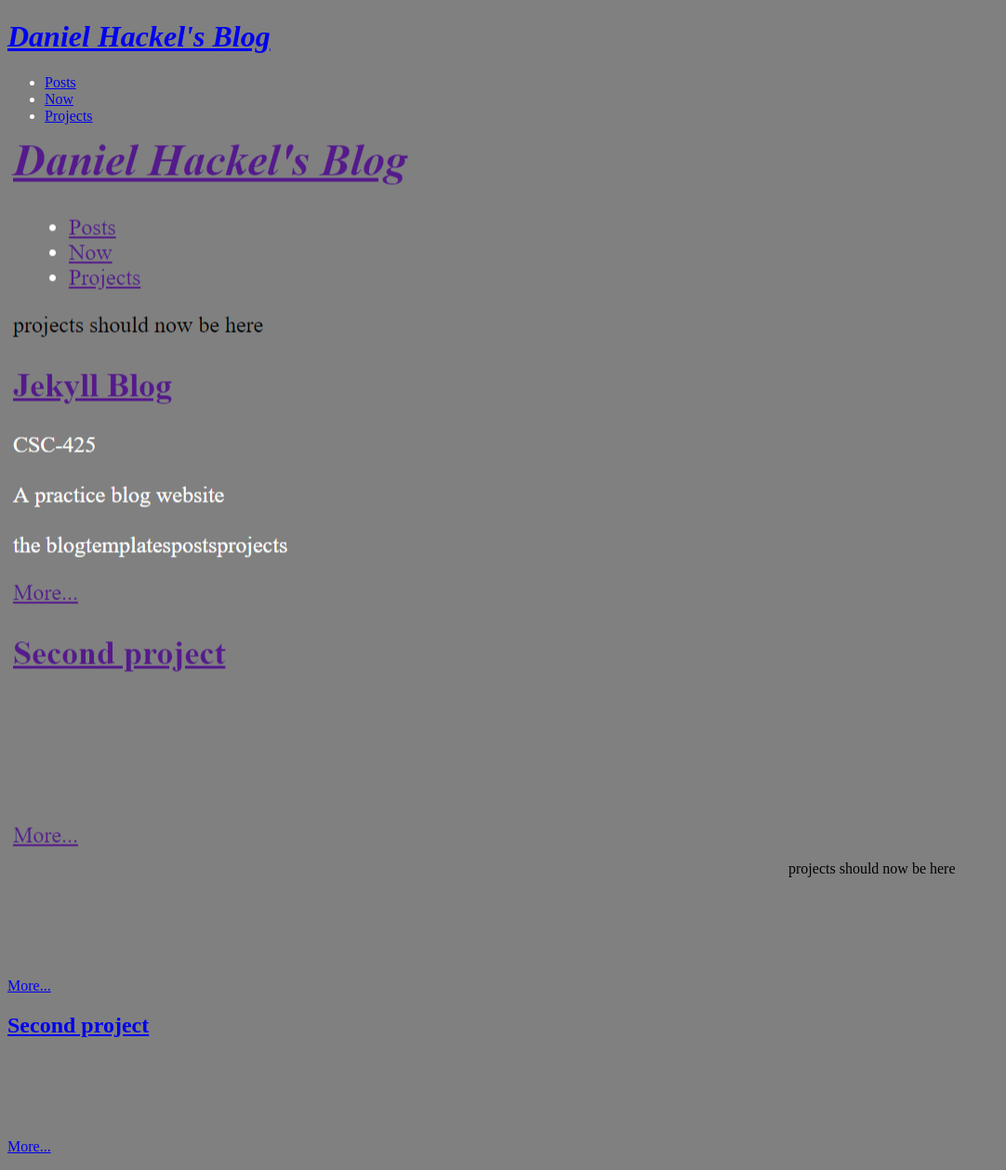
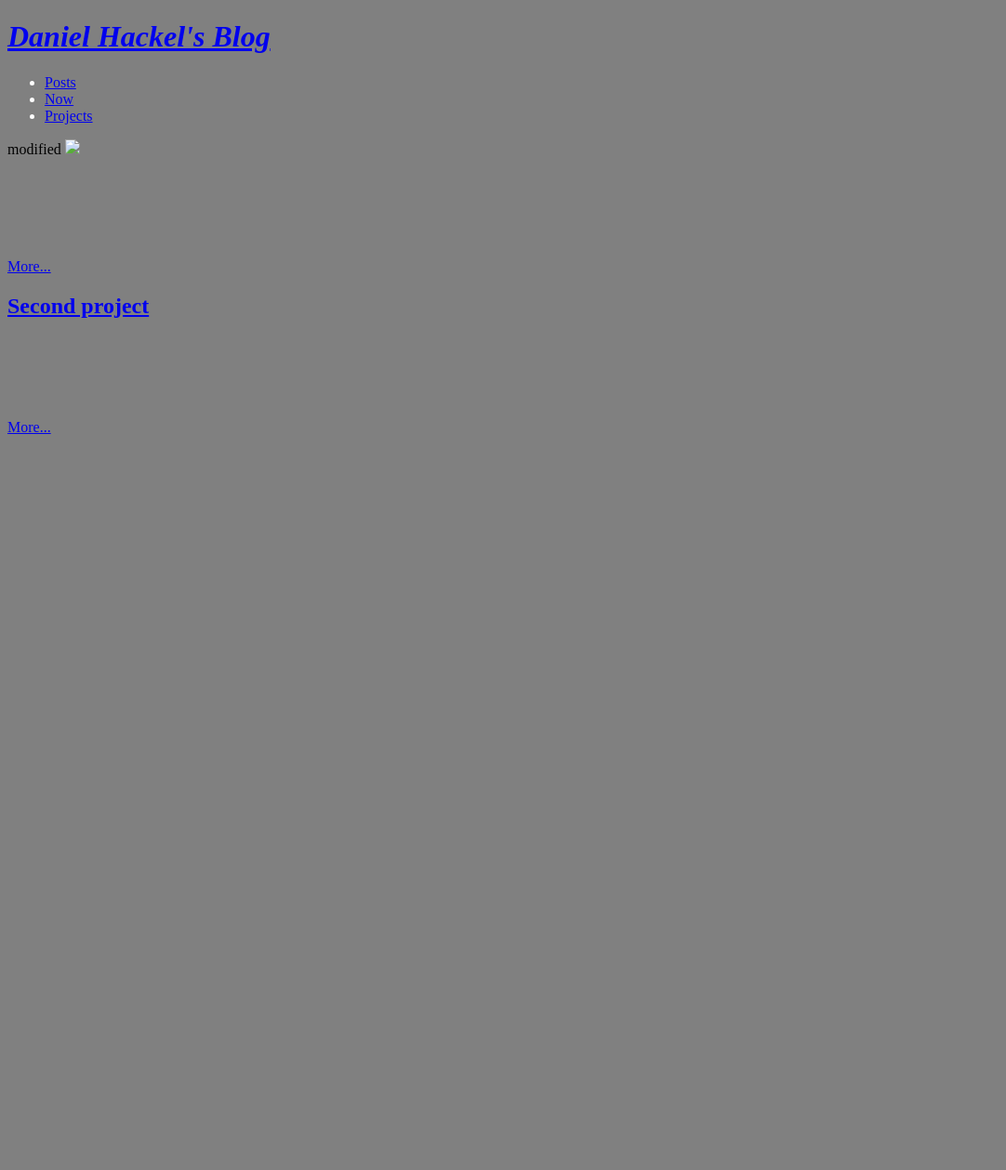
Before and after one commit to dhackel353/First-Repository, a Jekyll site: the page built from projects.html, in a window 1280 px wide. Shown: the whole page at 93% size, without its empty margins (0-1082 px from the left). Built offline with Jekyll 4.4.1, drawn with Linux system fonts in a browser that asks for light colours; after the commit the page ends 900 px from its top, so only the background shows below that.

Commit message:
Update projects.html

```diff
--- a/projects.html
+++ b/projects.html
@@ -3,9 +3,8 @@ title: Projects
 layout: main
 ---
 
-<img src="/images/jekyllblog.png">
-
-projects should now be here
+modified
+<img src="dhackel353.github.io/images/jekyllblog.PNG">
 
 {% for project in site.projects %}
 <article>
```
